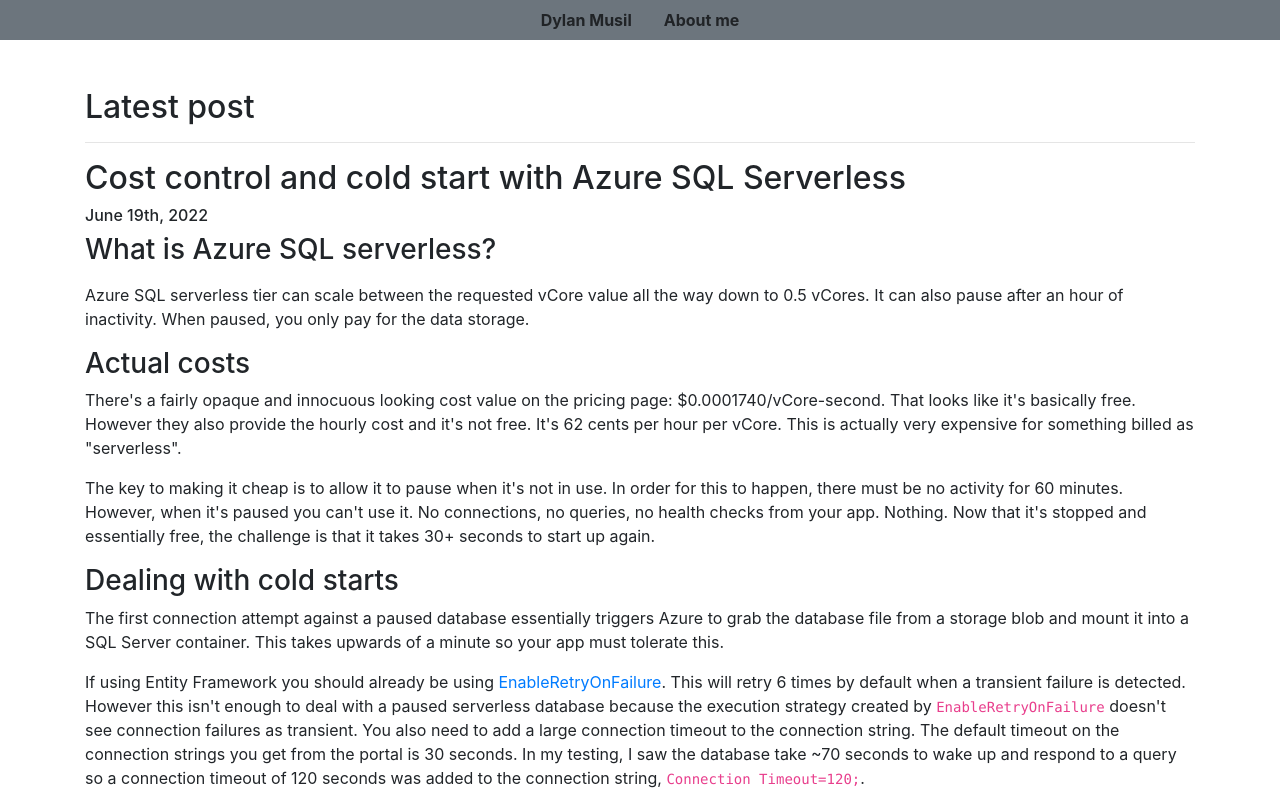
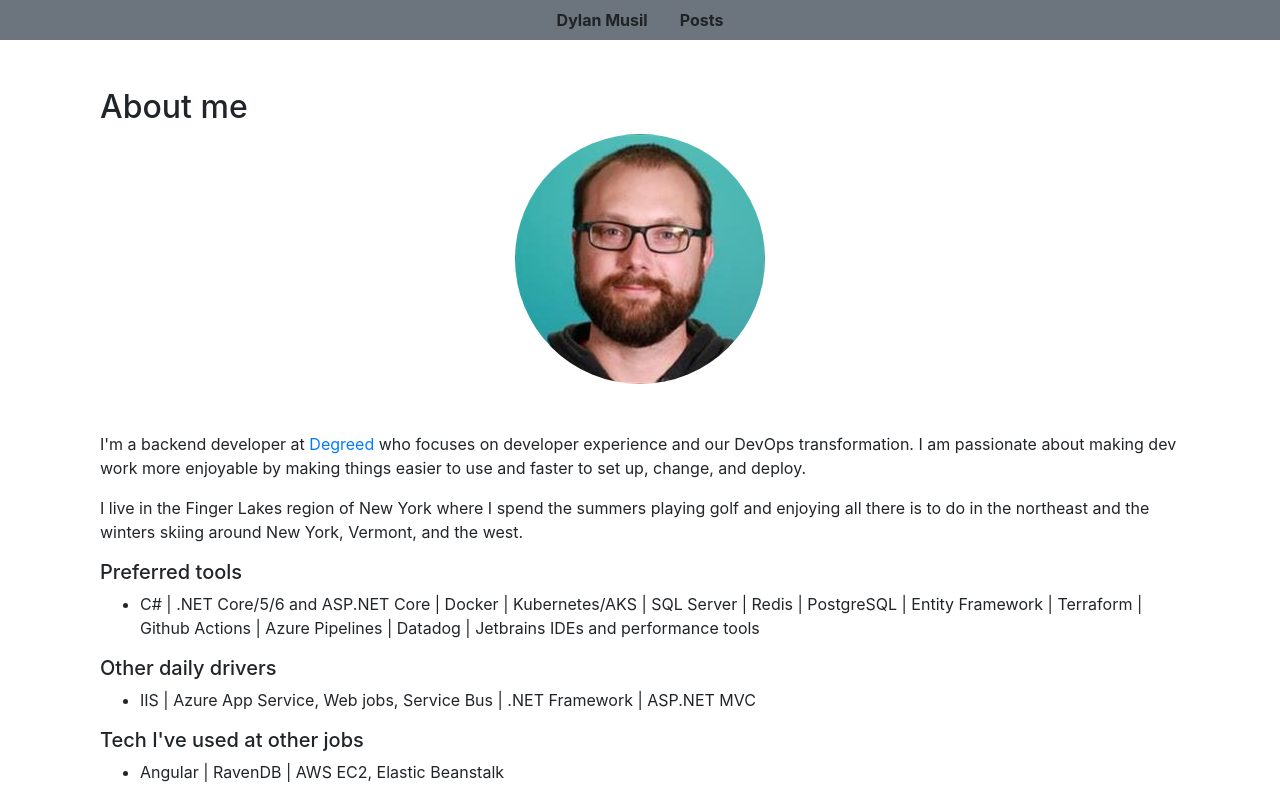
Before and after one commit to dmmusil/dmmusil.github.io, an Angular app in the folder dmmusil/: page / in a window 1280 px wide. Shown: the top 800 px of the page. Built offline with nearby package versions, Linux system fonts and the light colour scheme.

Commit message:
Make about the default page

```diff
--- a/dmmusil/src/app/app-routing.module.ts
+++ b/dmmusil/src/app/app-routing.module.ts
@@ -1,33 +1,34 @@
 import { NgModule } from '@angular/core';
 import { RouterModule, Routes } from '@angular/router';
 import { AboutComponent } from './about/about.component';
-import { MainComponent } from './main/main.component';
 import { AngularOnGithubPagesComponent } from './posts/angular-on-github-pages/angular-on-github-pages.component';
 import { AzureSqlServerlessComponent } from './posts/azure-sql-serverless/azure-sql-serverless.component';
+import { MainComponent } from './main/main.component';
 
 const routes: Routes = [
   {
     path: '',
-    component: MainComponent,
-    title: 'Dylan Musil'
+    component: AboutComponent,
+    title: 'Dylan Musil',
   },
   {
     path: 'about',
     component: AboutComponent,
-    title: 'Dylan Musil'
+    title: 'Dylan Musil',
   },
   {
     path: 'posts',
+    component: MainComponent,
     children: [
       {
         path: 'azure-sql-serverless',
         component: AzureSqlServerlessComponent,
-        title: 'Azure SQL serverless cost control'
+        title: 'Azure SQL serverless cost control',
       },
       {
         path: 'angular-on-github-pages',
         component: AngularOnGithubPagesComponent,
-        title: 'Angular on Github Pages'
+        title: 'Angular on Github Pages',
       },
     ],
   },
--- a/dmmusil/src/app/app.component.html
+++ b/dmmusil/src/app/app.component.html
@@ -1,6 +1,6 @@
 <nav class="nav justify-content-center bg-secondary alert-secondary mb-5">
   <a class="nav-link alert-link" routerLink="/">Dylan Musil</a>
-  <a class="nav-link alert-link" routerLink="about">About me</a>
+  <a class="nav-link alert-link" routerLink="posts">Posts</a>
 </nav>
 <div class="container">
   <router-outlet></router-outlet>
```
